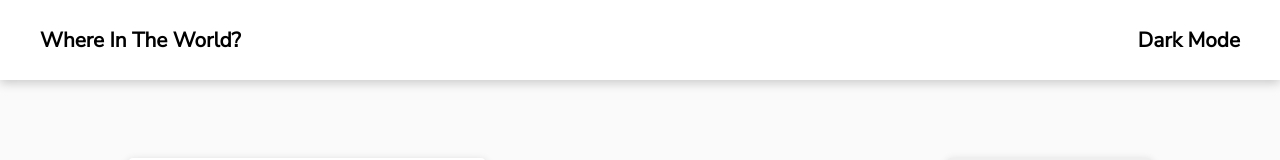
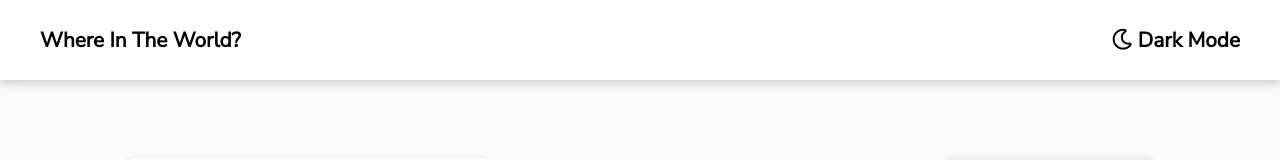
Before and after one commit to cgomez374/countries-api-app, a React (Create React App) app: page / in a window 1280 px wide. Shown: the top 160 px of the page. Built offline with nearby package versions, Linux system fonts and the light colour scheme; no server answers.

Commit message:
added dark mode icon

```diff
--- a/src/components/navbar/navbar.js
+++ b/src/components/navbar/navbar.js
@@ -7,7 +7,7 @@ const navbar = () => {
             <nav className={Styles.navbar}>
                 <ul className={Styles.nav}>
                     <li>where in the world?</li>
-                    <li>dark mode</li>
+                    <li><i class="far fa-moon"></i> dark mode</li>
                 </ul>
             </nav>
         </header>
```
